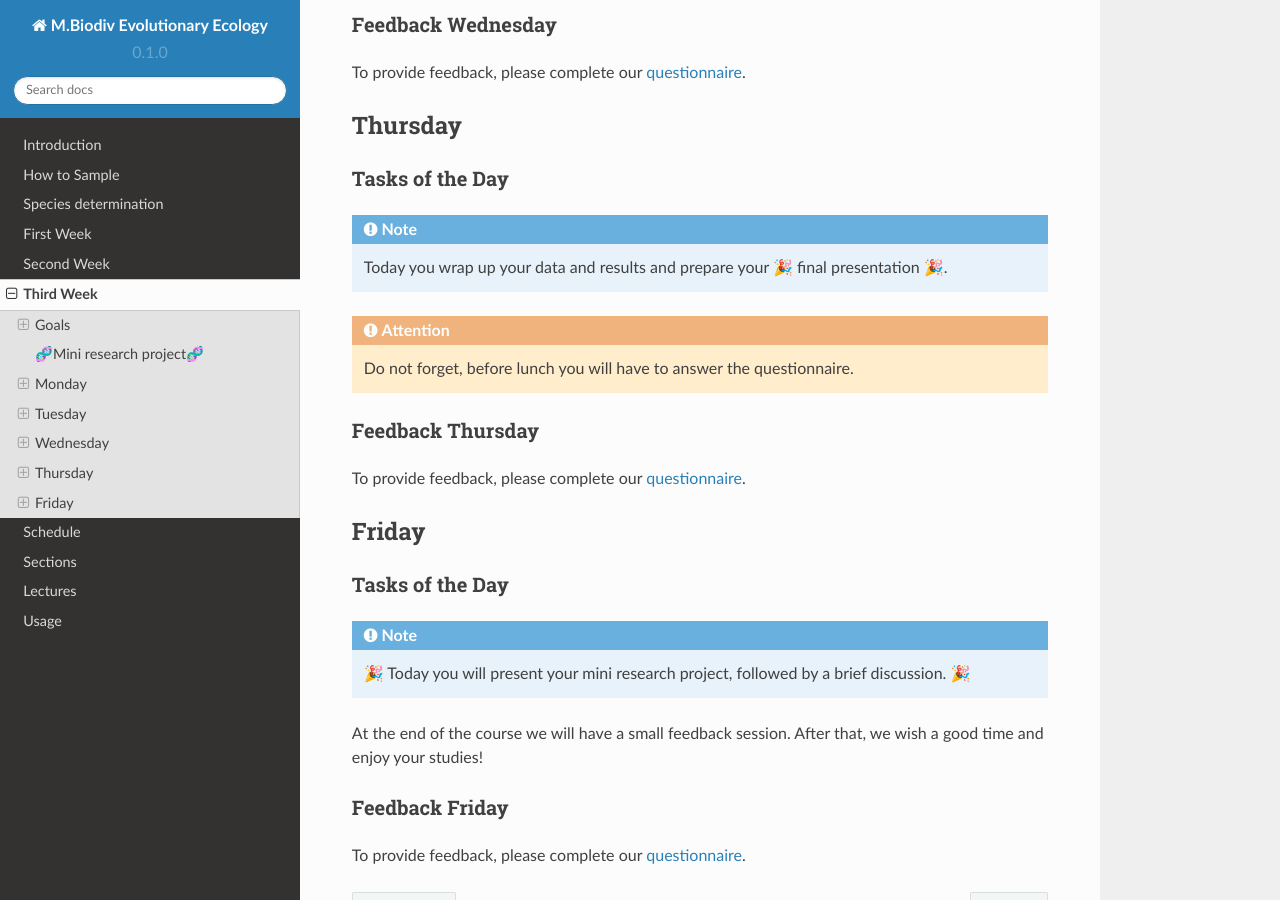
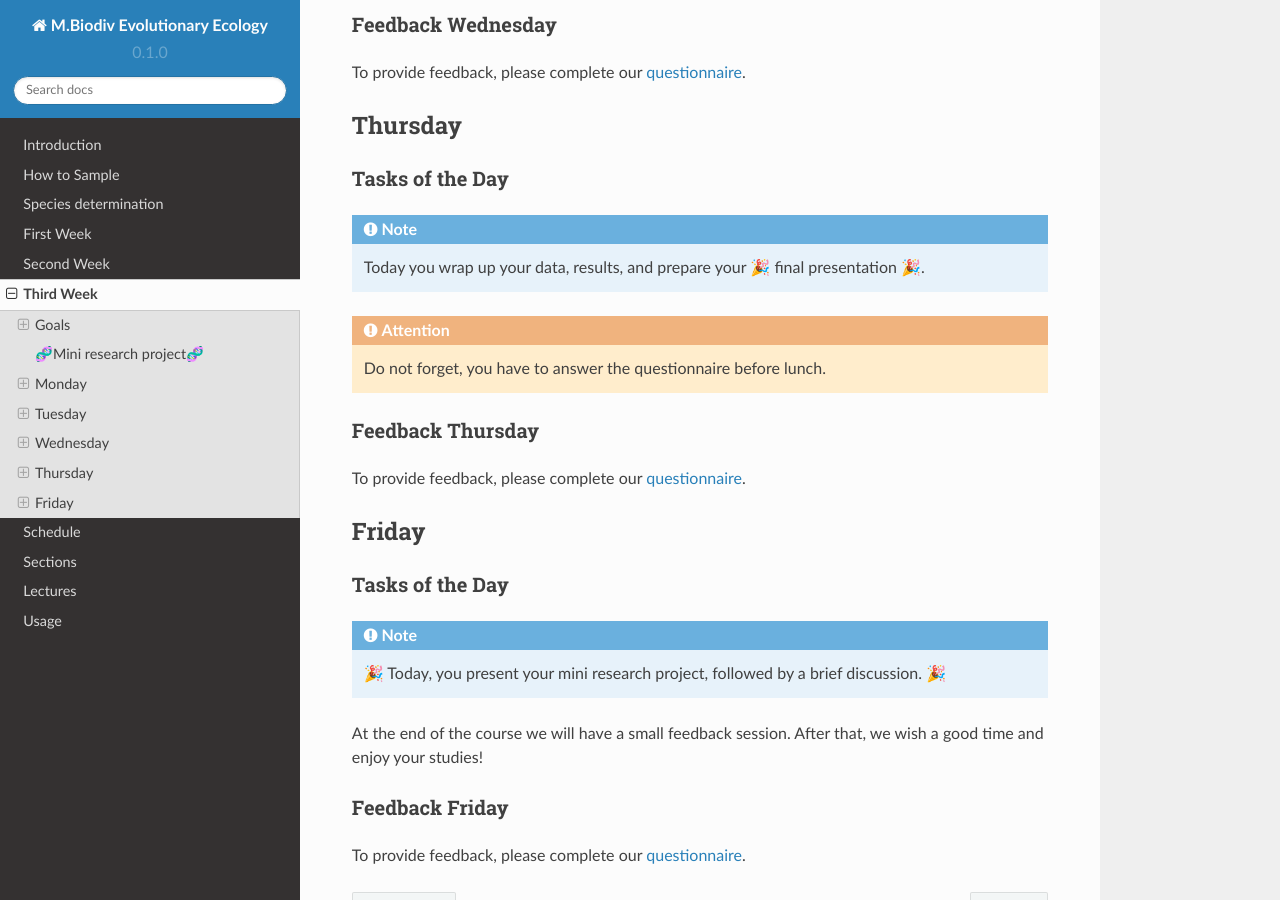
Before and after one commit to bheimbu/evolutionary_ecology, a Sphinx documentation site: the page built from docs/source/third_week.rst, in a window 1280 px wide and 900 px high, scrolled down 4101 px. Built offline with Sphinx 7.4.7 and the Read the Docs theme 2.0.0, drawn with Linux system fonts in a browser that asks for light colours.

Commit message:
Update third_week.rst

```diff
--- a/docs/source/third_week.rst
+++ b/docs/source/third_week.rst
@@ -167,11 +167,11 @@ Tasks of the Day
 
 .. note::
 
-  Today you wrap up your data and results and prepare your 🎉 final presentation 🎉.
+  Today you wrap up your data, results, and prepare your 🎉 final presentation 🎉.
 
 .. attention::
 
-  Do not forget, before lunch you will have to answer the questionnaire.
+  Do not forget, you have to answer the questionnaire before lunch.
 
 Feedback Thursday
 ^^^^^^^^^^^^^^^^^^
@@ -186,7 +186,7 @@ Tasks of the Day
 
 .. note::
 
-  🎉 Today you will present your mini research project, followed by a brief discussion. 🎉
+  🎉 Today, you present your mini research project, followed by a brief discussion. 🎉
 
 At the end of the course we will have a small feedback session. After that, we wish a good time and enjoy your studies!
 
```
